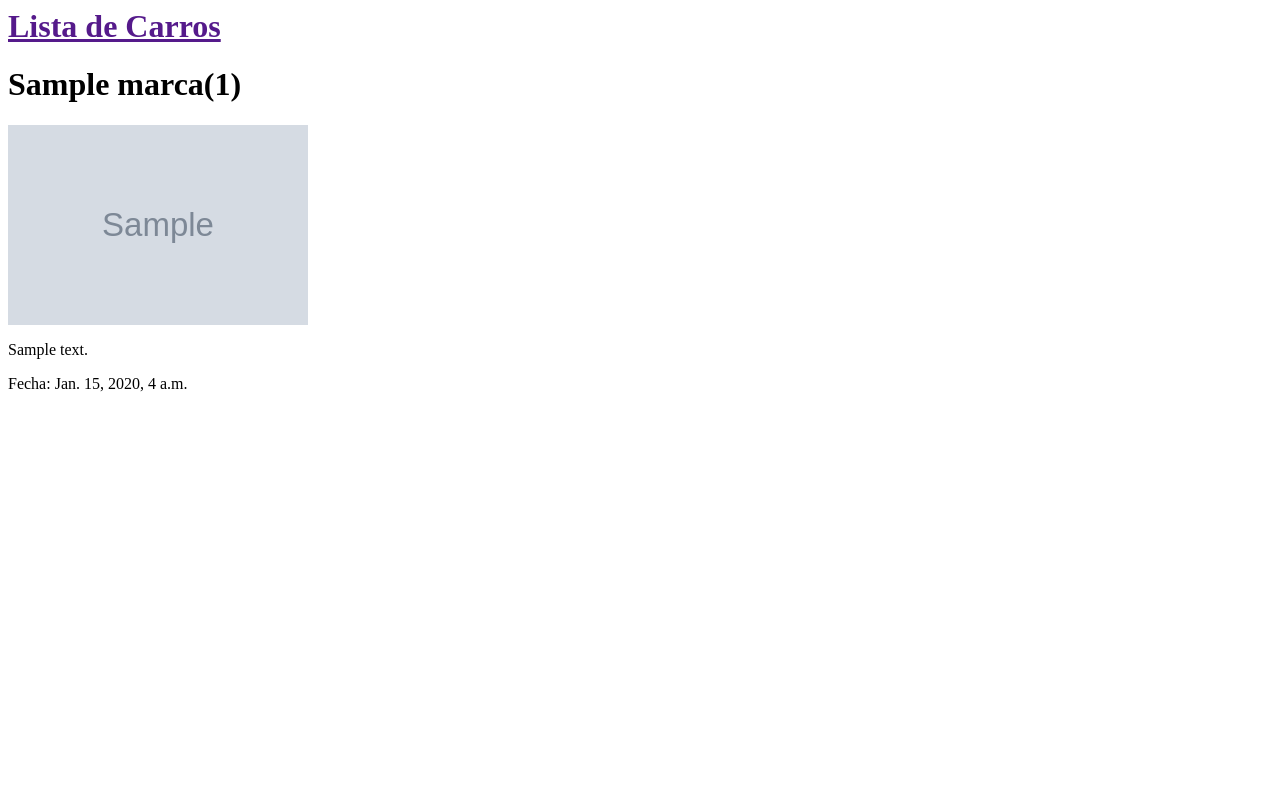
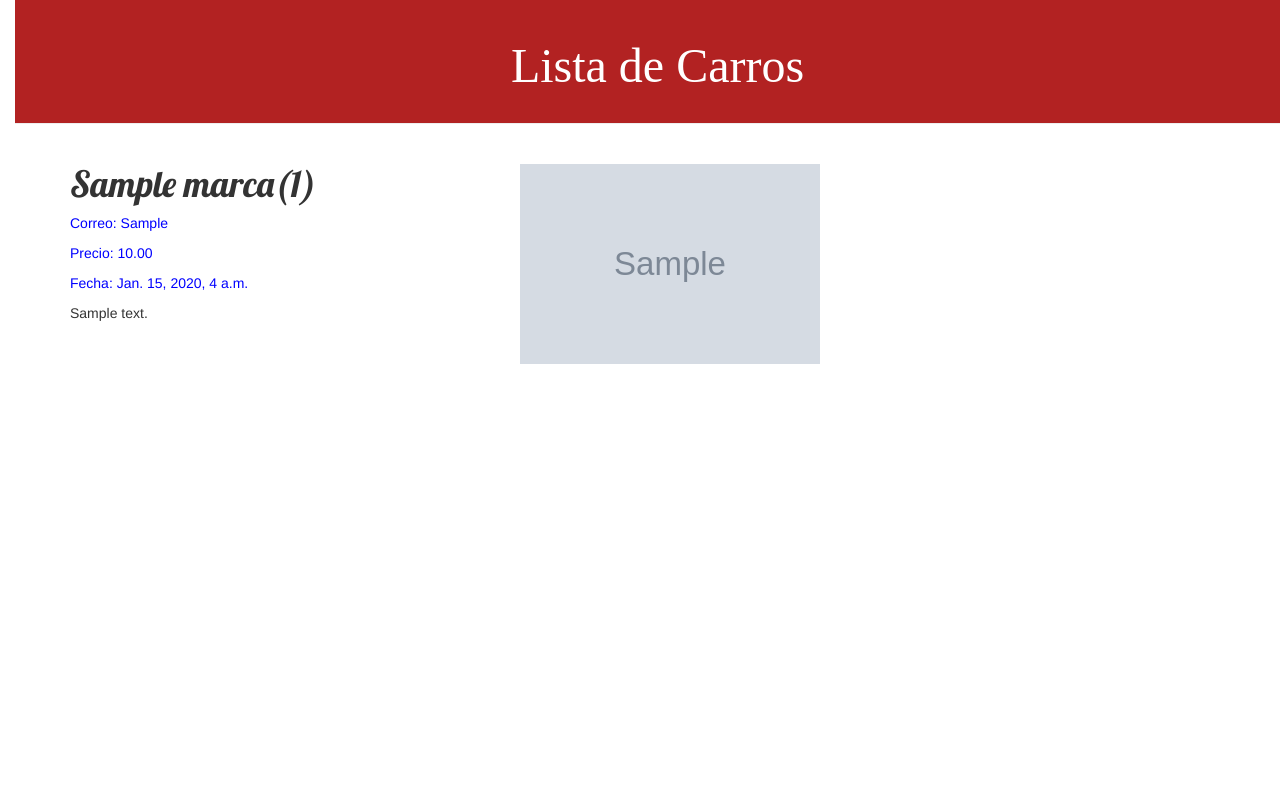
Before and after one commit to osrodolfo/my-garage, a Django app: template garage/templates/garage/Listar_carros.html in a window 1280 px wide. Run offline with Django 3.2, Linux system fonts and the light colour scheme; the template is opened without the code that fills it: values that come from a table or form of the project are taken from there, others are empty; tables that the repository leaves empty hold one stand-in row (values such as "Sample post"); grey boxes marked "Sample" are stand-in pictures; some libraries are stand-ins or nearby versions.

Commit message:
Agregando mi CSS

```diff
--- /dev/null
+++ b/garage/static/css/estilo.css
@@ -0,0 +1,58 @@
+h1 a {
+        color: FireBrick;
+        font-family: 'Anton';
+    }
+
+body {
+        padding-left: 15px;
+    }
+
+    .page-header {
+        background-color: FireBrick;
+        margin-top: 0;
+        padding: 20px 20px 20px 40px;
+    }
+
+    .page-header h1, .page-header h1 a, .page-header h1 a:visited, .page-header h1 a:active {
+        color: White;
+        font-size: 36pt;
+        text-decoration: none;
+    }
+
+    .content {
+        margin-left: 40px;
+    }
+
+    h1, h2, h3, h4 {
+        font-family: 'Lobster', cursive;
+    }
+
+    .parte2 {
+        float: right;
+        color: Blue;
+    }
+    .info {
+        color: Blue;
+    }
+    .save {
+        float: right;
+    }
+
+    .post-form textarea, .post-form input {
+        width: 100%;
+    }
+
+    .top-menu, .top-menu:hover, .top-menu:visited {
+        color: #ffffff;
+        float: right;
+        font-size: 26pt;
+        margin-right: 20px;
+    }
+
+    .post {
+        margin-bottom: 70px;
+    }
+
+    .post h1 a, .post h1 a:visited {
+        color: #000000;
+    }
--- a/garage/templates/garage/Listar_carros.html
+++ b/garage/templates/garage/Listar_carros.html
@@ -2,20 +2,34 @@
 <html>
     <head>
         <title>CARROS</title>
+        <link rel="stylesheet" href="//maxcdn.bootstrapcdn.com/bootstrap/3.2.0/css/bootstrap.min.css">
+        <link rel="stylesheet" href="//maxcdn.bootstrapcdn.com/bootstrap/3.2.0/css/bootstrap-theme.min.css">
+        <link rel="stylesheet" href="{% static "css/estilo.css" %}">
+        <link href="http://fonts.googleapis.com/css?family=Lobster&subset=latin,latin-ext" rel="stylesheet" type="text/css">
     </head>
     <body>
-        <div>
-            <h1><a href="">Lista de Carros</a></h1>
+        <div class="page-header">
+            <center><h1><a href="">Lista de Carros</a></h1></center>
         </div>
-        <div>
-          {% for d in dato %}
-              <div>
-                  <h1>{{ d.marca }}({{ d.modelo }})</h1>
-                  <img src="{% static d.imagen %}" style="width:300px;height:200px">
-                  <p>{{ d.descripcion|linebreaks }}</p>
-                  <p>Fecha: {{ d.fecha }}</p>
+        <div class="content container">
+              <div class="row">
+                <div class="col-md-8">
+                  {% for d in dato %}
+                      <div class="post">
+                          <div class="parte2">
+                          <img src="{% static d.imagen %}" style="width:300px;height:200px">
+                          </div>
+                          <h1>{{ d.marca }}({{ d.modelo }})</h1>
+                          <div class="info">
+                          <p>Correo: {{ d.correo }}</p>
+                          <p>Precio: {{ d.precio }}</p>
+                          <p>Fecha: {{ d.fecha }}</p>
+                          </div>
+                          <p>{{ d.descripcion|linebreaks }}</p>
+                      </div>
+                  {% endfor %}
+                </div>
               </div>
-          {% endfor %}
         </div>
     </body>
 </html>
```
